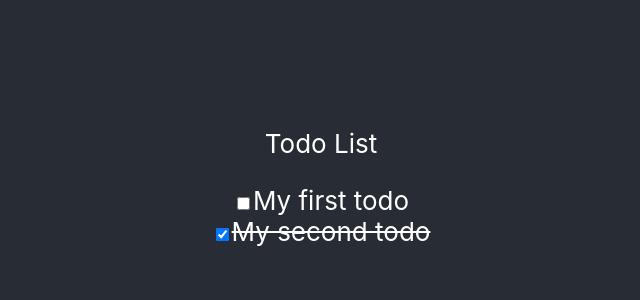
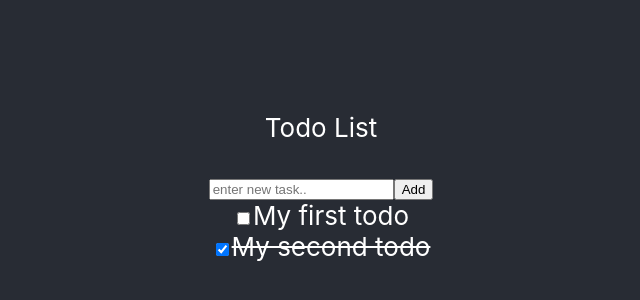
Before and after one commit to yonatanbern/react-to-do-list, a React (Create React App) app: page / in a window 1280 px wide. Shown: the part 226-526 px from the top of the page, without its empty margins (319-959 px from the left). Built offline with nearby package versions, Linux system fonts and the light colour scheme.

Commit message:
added the form inside the app component

```diff
--- a/src/components/App.js
+++ b/src/components/App.js
@@ -1,7 +1,7 @@
 import React, {useState} from 'react'
 import '../App.css';
 import Todo from './Todo';
-// import Form from './Form';
+import Form from './Form';
 
 function App() {
   const [todos, setTodos] = useState([{
@@ -23,7 +23,7 @@ function App() {
       <header className="App-header">
         <p>Todo List</p>
 
-        {/* <Form addTodo={addTodo} /> */}
+        <Form addTodo={addTodo} />
 
         {todos.map((todo, i) => (
           <Todo
```
